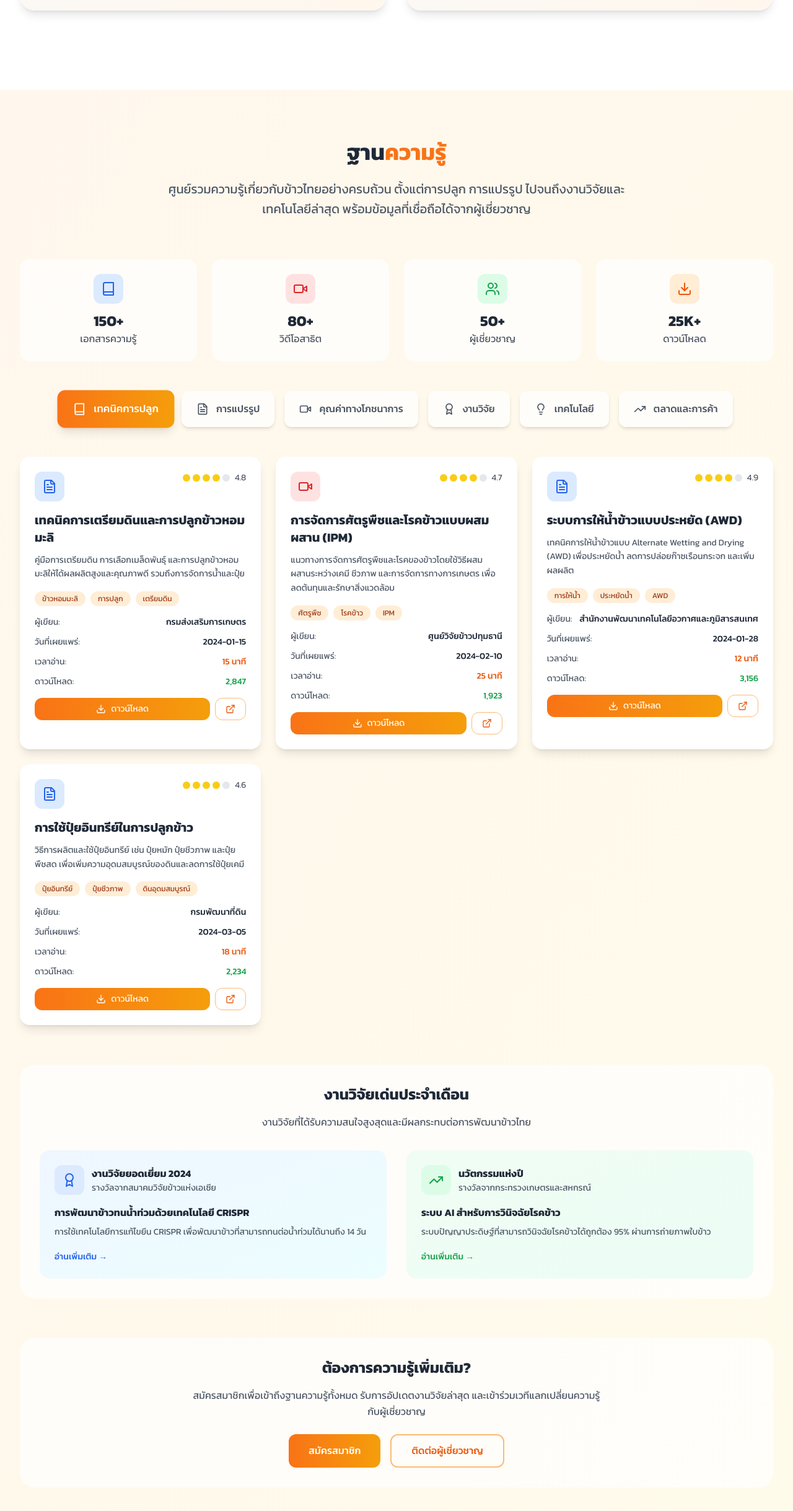
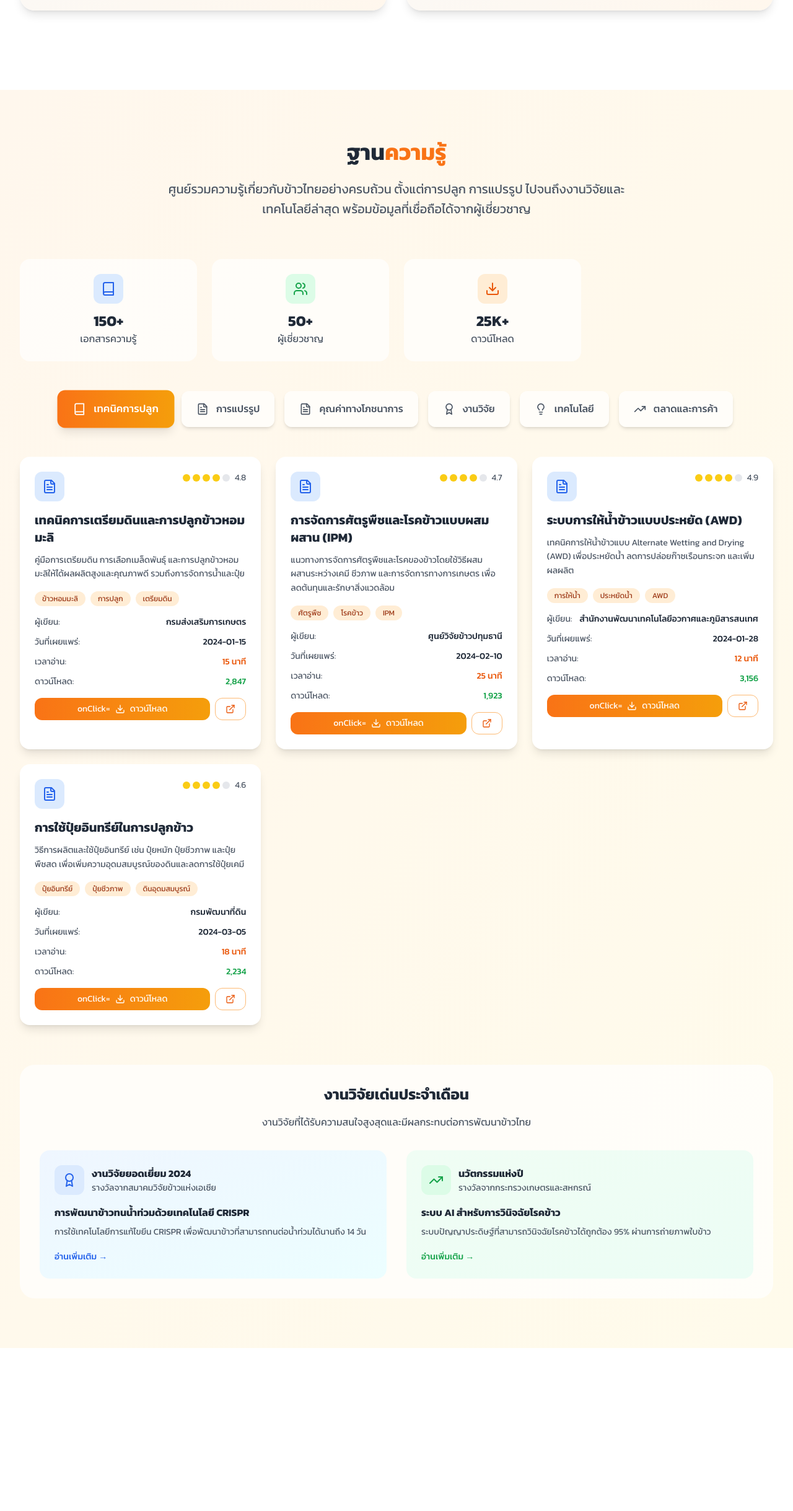
Before and after one commit to EIEIZA555/proj-rag-v1, a React (Vite) app: page / in a window 1280 px wide. Shown: the part 5065-7503 px from the top of the page at 62% size. After the commit the page ends 7240 px from the top, so only its background shows below. Built offline with nearby package versions, Linux system fonts and the light colour scheme.

Commit message:
Update Knowledge component with PDF downloads and remove specified elements

```diff
--- a/src/components/Knowledge.jsx
+++ b/src/components/Knowledge.jsx
@@ -1,5 +1,5 @@
 import React, { useState } from 'react';
-import { Book, FileText, Video, Download, ExternalLink, Users, Award, TrendingUp, Lightbulb } from 'lucide-react';
+import { Book, FileText, Download, ExternalLink, Users, Award, TrendingUp, Lightbulb } from 'lucide-react';
 
 const Knowledge = () => {
   const [activeCategory, setActiveCategory] = useState('cultivation');
@@ -7,11 +7,23 @@ const Knowledge = () => {
   const categories = [
     { id: 'cultivation', label: 'เทคนิคการปลูก', icon: Book },
     { id: 'processing', label: 'การแปรรูป', icon: FileText },
-    { id: 'nutrition', label: 'คุณค่าทางโภชนาการ', icon: Video },
+    { id: 'nutrition', label: 'คุณค่าทางโภชนาการ', icon: FileText },
     { id: 'research', label: 'งานวิจัย', icon: Award },
     { id: 'technology', label: 'เทคโนโลยี', icon: Lightbulb },
     { id: 'market', label: 'ตลาดและการค้า', icon: TrendingUp },
   ];
+
+  // Function to handle PDF download
+  const handleDownload = (item) => {
+    // Create a temporary link element
+    const link = document.createElement('a');
+    link.href = item.pdfUrl;
+    link.download = `${item.title}.pdf`;
+    link.target = '_blank';
+    document.body.appendChild(link);
+    link.click();
+    document.body.removeChild(link);
+  };
 
   const knowledgeData = {
     cultivation: [
@@ -19,7 +31,7 @@ const Knowledge = () => {
         title: 'เทคนิคการเตรียมดินและการปลูกข้าวหอมมะลิ',
         description: 'คู่มือการเตรียมดิน การเลือกเมล็ดพันธุ์ และการปลูกข้าวหอมมะลิให้ได้ผลผลิตสูงและคุณภาพดี รวมถึงการจัดการน้ำและปุ๋ย',
         type: 'document',
-        downloadUrl: '#',
+        pdfUrl: 'https://www.ricethailand.go.th/rkb3/doc/cultivation-guide.pdf',
         readTime: '15 นาที',
         tags: ['ข้าวหอมมะลิ', 'การปลูก', 'เตรียมดิน', 'GAP'],
         author: 'กรมส่งเสริมการเกษตร',
@@ -30,8 +42,8 @@ const Knowledge = () => {
       {
         title: 'การจัดการศัตรูพืชและโรคข้าวแบบผสมผสาน (IPM)',
         description: 'แนวทางการจัดการศัตรูพืชและโรคของข้าวโดยใช้วิธีผสมผสานระหว่างเคมี ชีวภาพ และการจัดการทางการเกษตร เพื่อลดต้นทุนและรักษาสิ่งแวดล้อม',
-        type: 'video',
-        downloadUrl: '#',
+        type: 'document',
+        pdfUrl: 'https://www.ricethailand.go.th/rkb3/doc/ipm-guide.pdf',
         readTime: '25 นาที',
         tags: ['ศัตรูพืช', 'โรคข้าว', 'IPM', 'ชีวภาพ'],
         author: 'ศูนย์วิจัยข้าวปทุมธานี',
@@ -43,7 +55,7 @@ const Knowledge = () => {
         title: 'ระบบการให้น้ำข้าวแบบประหยัด (AWD)',
         description: 'เทคนิคการให้น้ำข้าวแบบ Alternate Wetting and Drying (AWD) เพื่อประหยัดน้ำ ลดการปล่อยก๊าซเรือนกระจก และเพิ่มผลผลิต',
         type: 'document',
-        downloadUrl: '#',
+        pdfUrl: 'https://www.ricethailand.go.th/rkb3/doc/awd-technique.pdf',
         readTime: '12 นาที',
         tags: ['การให้น้ำ', 'ประหยัดน้ำ', 'AWD', 'สิ่งแวดล้อม'],
         author: 'สำนักงานพัฒนาเทคโนโลยีอวกาศและภูมิสารสนเทศ',
@@ -55,7 +67,7 @@ const Knowledge = () => {
         title: 'การใช้ปุ๋ยอินทรีย์ในการปลูกข้าว',
         description: 'วิธีการผลิตและใช้ปุ๋ยอินทรีย์ เช่น ปุ๋ยหมัก ปุ๋ยชีวภาพ และปุ๋ยพืชสด เพื่อเพิ่มความอุดมสมบูรณ์ของดินและลดการใช้ปุ๋ยเคมี',
         type: 'document',
-        downloadUrl: '#',
+        pdfUrl: 'https://www.ricethailand.go.th/rkb3/doc/organic-fertilizer.pdf',
         readTime: '18 นาที',
         tags: ['ปุ๋ยอินทรีย์', 'ปุ๋ยชีวภาพ', 'ดินอุดมสมบูรณ์', 'เกษตรยั่งยืน'],
         author: 'กรมพัฒนาที่ดิน',
@@ -69,7 +81,7 @@ const Knowledge = () => {
         title: 'กระบวนการสีข้าวและการรักษาคุณภาพ',
         description: 'ขั้นตอนการสีข้าวที่ถูกต้องเพื่อรักษาคุณภาพและคุณค่าทางโภชนาการ รวมถึงเทคโนโลยีการสีข้าวสมัยใหม่และการควบคุมคุณภาพ',
         type: 'document',
-        downloadUrl: '#',
+        pdfUrl: 'https://www.ricethailand.go.th/rkb3/doc/rice-milling.pdf',
         readTime: '18 นาที',
         tags: ['การสีข้าว', 'คุณภาพ', 'การแปรรูป', 'เทคโนโลยี'],
         author: 'สถาบันวิจัยข้าว',
@@ -80,8 +92,8 @@ const Knowledge = () => {
       {
         title: 'เทคโนโลยีการอบแห้งข้าวเปียก',
         description: 'วิธีการอบแห้งข้าวเปียกด้วยเทคโนโลยีสมัยใหม่ การควบคุมอุณหภูมิและความชื้น เพื่อรักษาคุณภาพและลดการสูญเสีย',
-        type: 'video',
-        downloadUrl: '#',
+        type: 'document',
+        pdfUrl: 'https://www.ricethailand.go.th/rkb3/doc/rice-drying.pdf',
         readTime: '30 นาที',
         tags: ['การอบแห้ง', 'เทคโนโลยี', 'ข้าวเปียก', 'คุณภาพ'],
         author: 'สถาบันเทคโนโลยีการอาหาร',
@@ -93,7 +105,7 @@ const Knowledge = () => {
         title: 'การผลิตผลิตภัณฑ์จากข้าวกล้อง',
         description: 'เทคนิคการแปรรูปข้าวกล้องเป็นผลิตภัณฑ์ต่างๆ เช่น แป้งข้าวกล้อง น้ำมันรำข้าว และขนมจากข้าวกล้อง',
         type: 'document',
-        downloadUrl: '#',
+        pdfUrl: 'https://www.ricethailand.go.th/rkb3/doc/brown-rice-products.pdf',
         readTime: '22 นาที',
         tags: ['ข้าวกล้อง', 'ผลิตภัณฑ์', 'แปรรูป', 'มูลค่าเพิ่ม'],
         author: 'สำนักงานพัฒนาวิทยาศาสตร์และเทคโนโลยีแห่งชาติ',
@@ -107,7 +119,7 @@ const Knowledge = () => {
         title: 'คุณค่าทางโภชนาการของข้าวไทยแต่ละพันธุ์',
         description: 'การวิเคราะห์คุณค่าทางโภชนาการของข้าวไทยแต่ละพันธุ์ รวมถึงวิตามิน แร่ธาตุ และสารต้านอนุมูลอิสระ',
         type: 'document',
-        downloadUrl: '#',
+        pdfUrl: 'https://www.ricethailand.go.th/rkb3/doc/nutrition-analysis.pdf',
         readTime: '20 นาที',
         tags: ['โภชนาการ', 'วิตามิน', 'แร่ธาตุ', 'สุขภาพ'],
         author: 'สถาบันโภชนาการ มหาวิทยาลัยมหิดล',
@@ -118,8 +130,8 @@ const Knowledge = () => {
       {
         title: 'ประโยชน์ของข้าวกล้องและข้าวไรซ์เบอรี่ต่อสุขภาพ',
         description: 'การศึกษาประโยชน์ต่อสุขภาพของข้าวกล้องและข้าวไรซ์เบอรี่ รวมถึงการป้องกันโรคเรื้อรังและการควบคุมน้ำหนัก',
-        type: 'video',
-        downloadUrl: '#',
+        type: 'document',
+        pdfUrl: 'https://www.ricethailand.go.th/rkb3/doc/health-benefits.pdf',
         readTime: '22 นาที',
         tags: ['ข้าวกล้อง', 'ไรซ์เบอรี่', 'สุขภาพ', 'โรคเรื้อรัง'],
         author: 'คณะแพทยศาสตร์ จุฬาลงกรณ์มหาวิทยาลัย',
@@ -131,7 +143,7 @@ const Knowledge = () => {
         title: 'แอนโธไซยานินในข้าวสีและผลต่อสุขภาพ',
         description: 'การศึกษาสารแอนโธไซยานินในข้าวสี เช่น ข้าวไรซ์เบอรี่ ข้าวเหนียวดำ และผลประโยชน์ต่อการต้านอนุมูลอิสระ',
         type: 'document',
-        downloadUrl: '#',
+        pdfUrl: 'https://www.ricethailand.go.th/rkb3/doc/anthocyanin-study.pdf',
         readTime: '16 นาที',
         tags: ['แอนโธไซยานิน', 'ข้าวสี', 'ต้านอนุมูลอิสระ', 'สารต้านอนุมูลอิสระ'],
         author: 'สถาบันวิจัยวิทยาศาสตร์และเทคโนโลยี',
@@ -145,7 +157,7 @@ const Knowledge = () => {
         title: 'การวิจัยพัฒนาพันธุ์ข้าวทนแล้ง',
         description: 'ผลการวิจัยการพัฒนาพันธุ์ข้าวที่ทนต่อภาวะขาดน้ำ โดยใช้เทคนิคการปรับปรุงพันธุ์แบบดั้งเดิมและเทคโนโลยีชีวภาพ',
         type: 'document',
-        downloadUrl: '#',
+        pdfUrl: 'https://www.ricethailand.go.th/rkb3/doc/drought-resistant-research.pdf',
         readTime: '35 นาที',
         tags: ['วิจัย', 'ทนแล้ง', 'พันธุ์ข้าว', 'เทคโนโลยีชีวภาพ'],
         author: 'สถาบันวิจัยข้าว กรมการข้าว',
@@ -157,7 +169,7 @@ const Knowledge = () => {
         title: 'นวัตกรรมการเพิ่มผลผลิตข้าวด้วยเทคโนโลยี',
         description: 'การใช้เทคโนโลยีสมัยใหม่ เช่น ดาวเทียม โดรน และ AI เพื่อเพิ่มผลผลิตข้าวและลดต้นทุนการผลิต',
         type: 'document',
-        downloadUrl: '#',
+        pdfUrl: 'https://www.ricethailand.go.th/rkb3/doc/technology-innovation.pdf',
         readTime: '28 นาที',
         tags: ['นวัตกรรม', 'เทคโนโลยี', 'ผลผลิต', 'AI'],
         author: 'สำนักงานพัฒนาเทคโนโลยีอวกาศและภูมิสารสนเทศ',
@@ -169,7 +181,7 @@ const Knowledge = () => {
         title: 'การศึกษาผลกระทบของการเปลี่ยนแปลงสภาพภูมิอากาศต่อการปลูกข้าว',
         description: 'งานวิจัยเกี่ยวกับผลกระทบของการเปลี่ยนแปลงสภาพภูมิอากาศต่อการผลิตข้าวและแนวทางการปรับตัว',
         type: 'document',
-        downloadUrl: '#',
+        pdfUrl: 'https://www.ricethailand.go.th/rkb3/doc/climate-change-impact.pdf',
         readTime: '42 นาที',
         tags: ['สภาพภูมิอากาศ', 'การปรับตัว', 'ความยั่งยืน', 'วิจัย'],
         author: 'สถาบันวิจัยสิ่งแวดล้อม จุฬาลงกรณ์มหาวิทยาลัย',
@@ -182,8 +194,8 @@ const Knowledge = () => {
       {
         title: 'การใช้ดาวเทียมในการตรวจสอบพื้นที่ปลูกข้าว',
         description: 'เทคโนโลยีการใช้ภาพดาวเทียมในการตรวจสอบพื้นที่ปลูกข้าว การประเมินผลผลิต และการวางแผนการผลิต',
-        type: 'video',
-        downloadUrl: '#',
+        type: 'document',
+        pdfUrl: 'https://www.ricethailand.go.th/rkb3/doc/satellite-monitoring.pdf',
         readTime: '32 นาที',
         tags: ['ดาวเทียม', 'ภูมิสารสนเทศ', 'การตรวจสอบ', 'เทคโนโลยี'],
         author: 'สำนักงานพัฒนาเทคโนโลยีอวกาศและภูมิสารสนเทศ',
@@ -195,7 +207,7 @@ const Knowledge = () => {
         title: 'ระบบเซนเซอร์อัจฉริยะสำหรับการปลูกข้าว',
         description: 'การใช้เซนเซอร์ IoT ในการตรวจวัดความชื้นดิน คุณภาพน้ำ และสภาพแวดล้อมเพื่อการจัดการแปลงข้าวอัจฉริยะ',
         type: 'document',
-        downloadUrl: '#',
+        pdfUrl: 'https://www.ricethailand.go.th/rkb3/doc/smart-sensors.pdf',
         readTime: '24 นาที',
         tags: ['IoT', 'เซนเซอร์', 'อัจฉริยะ', 'การจัดการ'],
         author: 'สถาบันเทคโนโลยีแห่งเอเชีย',
@@ -207,7 +219,7 @@ const Knowledge = () => {
         title: 'เทคโนโลยี Blockchain ในห่วงโซ่อุปทานข้าว',
         description: 'การประยุกต์ใช้เทคโนโลยี Blockchain เพื่อการติดตามและตรวจสอบย้อนกลับในห่วงโซ่อุปทานข้าว',
         type: 'document',
-        downloadUrl: '#',
+        pdfUrl: 'https://www.ricethailand.go.th/rkb3/doc/blockchain-supply-chain.pdf',
         readTime: '26 นาที',
         tags: ['Blockchain', 'ห่วงโซ่อุปทาน', 'ติดตาม', 'ความปลอดภัย'],
         author: 'สถาบันเทคโนโลยีสารสนเทศ',
@@ -221,7 +233,7 @@ const Knowledge = () => {
         title: 'แนวโน้มตลาดข้าวโลกและโอกาสสำหรับข้าวไทย',
         description: 'การวิเคราะห์แนวโน้มตลาดข้าวโลก ความต้องการของผู้บริโภค และโอกาสในการส่งออกข้าวไทย',
         type: 'document',
-        downloadUrl: '#',
+        pdfUrl: 'https://www.ricethailand.go.th/rkb3/doc/global-market-trends.pdf',
         readTime: '30 นาที',
         tags: ['ตลาดโลก', 'ส่งออก', 'แนวโน้ม', 'โอกาส'],
         author: 'สำนักงานเศรษฐกิจการเกษตร',
@@ -233,7 +245,7 @@ const Knowledge = () => {
         title: 'กลยุทธ์การตลาดข้าวออร์แกนิก',
         description: 'แนวทางการพัฒนาและการตลาดข้าวออร์แกนิก รวมถึงการสร้างมูลค่าเพิ่มและการเข้าถึงตลาดเฉพาะกลุ่ม',
         type: 'document',
-        downloadUrl: '#',
+        pdfUrl: 'https://www.ricethailand.go.th/rkb3/doc/organic-marketing-strategy.pdf',
         readTime: '25 นาที',
         tags: ['ออร์แกนิก', 'การตลาด', 'มูลค่าเพิ่ม', 'กลยุทธ์'],
         author: 'สำนักงานมาตรฐานสินค้าเกษตรและอาหารแห่งชาติ',
@@ -244,8 +256,8 @@ const Knowledge = () => {
       {
         title: 'การพัฒนาแบรนด์ข้าวไทยในตลาดต่างประเทศ',
         description: 'กรณีศึกษาการพัฒนาแบรนด์ข้าวไทยในตลาดสากล และกลยุทธ์การสร้างความแตกต่างทางการแข่งขัน',
-        type: 'video',
-        downloadUrl: '#',
+        type: 'document',
+        pdfUrl: 'https://www.ricethailand.go.th/rkb3/doc/brand-development.pdf',
         readTime: '38 นาที',
         tags: ['แบรนด์', 'ตลาดต่างประเทศ', 'การแข่งขัน', 'กรณีศึกษา'],
         author: 'สำนักงานส่งเสริมการค้าระหว่างประเทศ',
@@ -279,13 +291,6 @@ const Knowledge = () => {
             </div>
             <div className="text-2xl font-bold text-gray-800">150+</div>
             <div className="text-gray-600">เอกสารความรู้</div>
-          </div>
-          <div className="bg-white/70 rounded-2xl p-6 text-center">
-            <div className="w-12 h-12 bg-red-100 rounded-xl flex items-center justify-center mx-auto mb-3">
-              <Video className="w-6 h-6 text-red-600" />
-            </div>
-            <div className="text-2xl font-bold text-gray-800">80+</div>
-            <div className="text-gray-600">วิดีโอสาธิต</div>
           </div>
           <div className="bg-white/70 rounded-2xl p-6 text-center">
             <div className="w-12 h-12 bg-green-100 rounded-xl flex items-center justify-center mx-auto mb-3">
@@ -329,18 +334,8 @@ const Knowledge = () => {
           {currentData.map((item, index) => (
             <div key={index} className="bg-white rounded-2xl p-6 shadow-lg hover:shadow-xl transition-all duration-300 group">
               <div className="flex items-start justify-between mb-4">
-                <div className={`p-3 rounded-xl ${
-                  item.type === 'document' ? 'bg-blue-100' : 'bg-red-100'
-                }`}>
-                  {item.type === 'document' ? (
-                    <FileText className={`w-6 h-6 ${
-                      item.type === 'document' ? 'text-blue-600' : 'text-red-600'
-                    }`} />
-                  ) : (
-                    <Video className={`w-6 h-6 ${
-                      item.type === 'document' ? 'text-blue-600' : 'text-red-600'
-                    }`} />
-                  )}
+                <div className="p-3 rounded-xl bg-blue-100">
+                  <FileText className="w-6 h-6 text-blue-600" />
                 </div>
                 <div className="flex items-center gap-2">
                   <div className="flex items-center gap-1">
@@ -397,6 +392,7 @@ const Knowledge = () => {
 
               <div className="flex gap-2">
                 <button className="flex-1 flex items-center justify-center gap-2 px-4 py-2 bg-gradient-to-r from-orange-500 to-amber-500 text-white rounded-xl hover:from-orange-600 hover:to-amber-600 transition-all duration-300 text-sm">
+                  onClick={() => handleDownload(item)}
                   <Download className="w-4 h-4" />
                   ดาวน์โหลด
                 </button>
@@ -459,25 +455,6 @@ const Knowledge = () => {
             </div>
           </div>
         </div>
-
-        {/* CTA Section */}
-        <div className="mt-16 text-center bg-white/70 rounded-3xl p-8">
-          <h3 className="text-2xl font-bold text-gray-800 mb-4">
-            ต้องการความรู้เพิ่มเติม?
-          </h3>
-          <p className="text-gray-600 mb-6 max-w-2xl mx-auto">
-            สมัครสมาชิกเพื่อเข้าถึงฐานความรู้ทั้งหมด รับการอัปเดตงานวิจัยล่าสุด
-            และเข้าร่วมเวทีแลกเปลี่ยนความรู้กับผู้เชี่ยวชาญ
-          </p>
-          <div className="flex flex-col sm:flex-row gap-4 justify-center">
-            <button className="px-8 py-3 bg-gradient-to-r from-orange-500 to-amber-500 text-white font-medium rounded-xl hover:from-orange-600 hover:to-amber-600 transition-all duration-300 transform hover:scale-105">
-              สมัครสมาชิก
-            </button>
-            <button className="px-8 py-3 border-2 border-orange-300 text-orange-600 font-medium rounded-xl hover:bg-orange-50 transition-all duration-300">
-              ติดต่อผู้เชี่ยวชาญ
-            </button>
-          </div>
-        </div>
       </div>
     </section>
   );
```
